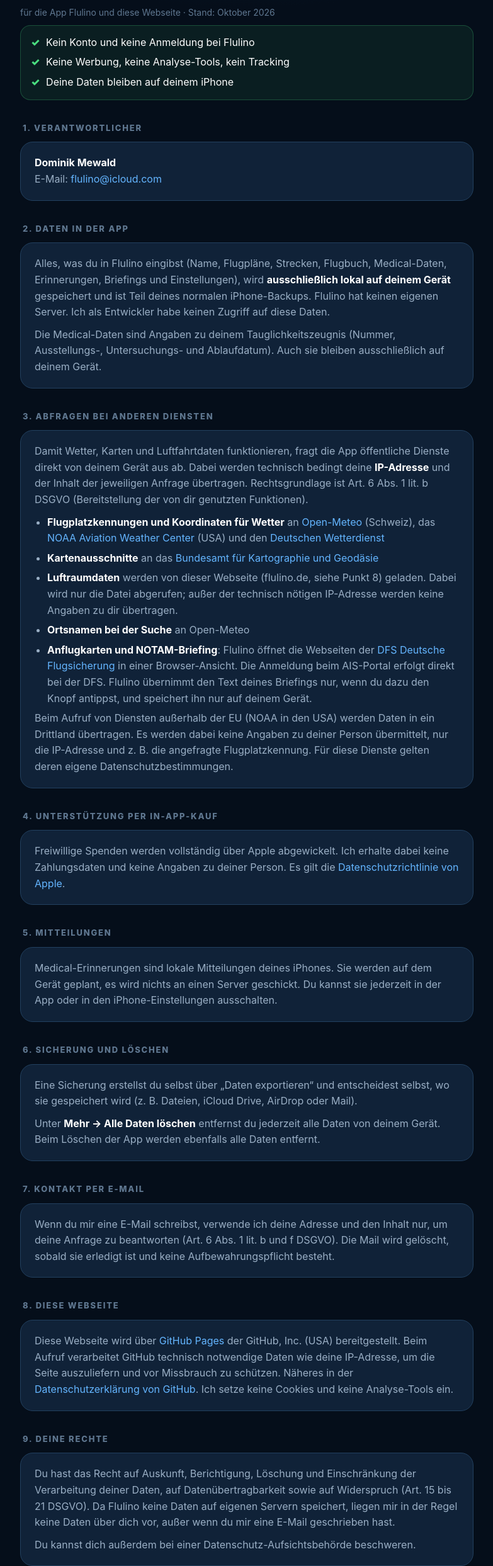
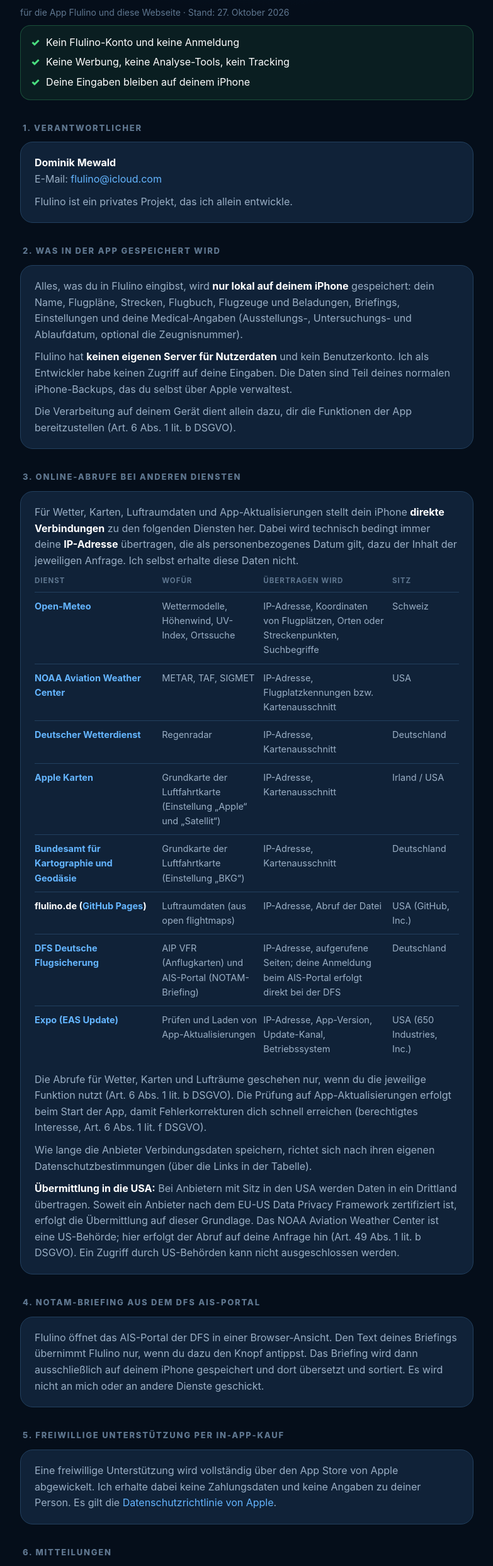
Before and after one commit to Flulino/flulino-web, a plain HTML site: page datenschutz.html in a window 1280 px wide. Shown: the part 149-2636 px from the top of the page at 63% size, without its empty margins (248-1031 px from the left). Drawn offline with Linux system fonts and the light colour scheme.

Commit message:
Add files via upload

```diff
--- a/datenschutz.html
+++ b/datenschutz.html
@@ -7,7 +7,19 @@
   <meta name="description" content="Datenschutzerklärung der App Flulino und dieser Webseite.">
   <meta name="theme-color" content="#050E1A">
   <link rel="icon" href="favicon.png">
-  <link rel="stylesheet" href="style.css">
+  <link rel="stylesheet" href="style.css?v=25">
+  <style>
+    .tbl { width: 100%; border-collapse: collapse; font-size: 14.5px; }
+    .tbl th { text-align: left; color: var(--faint); font-size: 11.5px; letter-spacing: 1px; text-transform: uppercase; padding: 0 10px 8px 0; }
+    .tbl td { padding: 10px 10px 10px 0; border-top: 1px solid var(--border); vertical-align: top; }
+    .tbl td:first-child { color: var(--text); font-weight: 700; width: 30%; }
+    @media (max-width: 600px) {
+      .tbl thead { display: none; }
+      .tbl tr { display: block; border-top: 1px solid var(--border); padding: 10px 0; }
+      .tbl td { display: block; border: 0; padding: 2px 0; width: auto !important; }
+      .tbl td[data-l]::before { content: attr(data-l) ": "; color: var(--faint); font-weight: 700; }
+    }
+  </style>
 </head>
 <body>
   <div class="wrap doc">
@@ -17,76 +29,94 @@
     </nav>
 
     <h1>Datenschutzerklärung</h1>
-    <div class="stand">für die App Flulino und diese Webseite · Stand: Oktober 2026</div>
+    <div class="stand">für die App Flulino und diese Webseite · Stand: 27. Oktober 2026</div>
 
     <div class="good">
-      <div>Kein Konto und keine Anmeldung bei Flulino</div>
+      <div>Kein Flulino-Konto und keine Anmeldung</div>
       <div>Keine Werbung, keine Analyse-Tools, kein Tracking</div>
-      <div>Deine Daten bleiben auf deinem iPhone</div>
+      <div>Deine Eingaben bleiben auf deinem iPhone</div>
     </div>
 
     <h2>1. Verantwortlicher</h2>
     <div class="card">
       <p><b>Dominik Mewald</b><br>E-Mail: <a href="mailto:flulino@icloud.com">flulino@icloud.com</a></p>
+      <p>Flulino ist ein privates Projekt, das ich allein entwickle.</p>
     </div>
 
-    <h2>2. Daten in der App</h2>
+    <h2>2. Was in der App gespeichert wird</h2>
     <div class="card">
-      <p>Alles, was du in Flulino eingibst (Name, Flugpläne, Strecken, Flugbuch, Medical-Daten, Erinnerungen, Briefings und Einstellungen), wird <b>ausschließlich lokal auf deinem Gerät</b> gespeichert und ist Teil deines normalen iPhone-Backups. Flulino hat keinen eigenen Server. Ich als Entwickler habe keinen Zugriff auf diese Daten.</p>
-      <p>Die Medical-Daten sind Angaben zu deinem Tauglichkeitszeugnis (Nummer, Ausstellungs-, Untersuchungs- und Ablaufdatum). Auch sie bleiben ausschließlich auf deinem Gerät.</p>
+      <p>Alles, was du in Flulino eingibst, wird <b>nur lokal auf deinem iPhone</b> gespeichert: dein Name, Flugpläne, Strecken, Flugbuch, Flugzeuge und Beladungen, Briefings, Einstellungen und deine Medical-Angaben (Ausstellungs-, Untersuchungs- und Ablaufdatum, optional die Zeugnisnummer).</p>
+      <p>Flulino hat <b>keinen eigenen Server für Nutzerdaten</b> und kein Benutzerkonto. Ich als Entwickler habe keinen Zugriff auf deine Eingaben. Die Daten sind Teil deines normalen iPhone-Backups, das du selbst über Apple verwaltest.</p>
+      <p>Die Verarbeitung auf deinem Gerät dient allein dazu, dir die Funktionen der App bereitzustellen (Art. 6 Abs. 1 lit. b DSGVO).</p>
     </div>
 
-    <h2>3. Abfragen bei anderen Diensten</h2>
+    <h2>3. Online-Abrufe bei anderen Diensten</h2>
     <div class="card">
-      <p>Damit Wetter, Karten und Luftfahrtdaten funktionieren, fragt die App öffentliche Dienste direkt von deinem Gerät aus ab. Dabei werden technisch bedingt deine <b>IP-Adresse</b> und der Inhalt der jeweiligen Anfrage übertragen. Rechtsgrundlage ist Art. 6 Abs. 1 lit. b DSGVO (Bereitstellung der von dir genutzten Funktionen).</p>
-      <ul>
-        <li><b>Flugplatzkennungen und Koordinaten für Wetter</b> an <a href="https://open-meteo.com/en/terms">Open-Meteo</a> (Schweiz), das <a href="https://aviationweather.gov">NOAA Aviation Weather Center</a> (USA) und den <a href="https://www.dwd.de">Deutschen Wetterdienst</a></li>
-        <li><b>Kartenausschnitte</b> an das <a href="https://www.bkg.bund.de">Bundesamt für Kartographie und Geodäsie</a></li>
-        <li><b>Luftraumdaten</b> werden von dieser Webseite (flulino.de, siehe Punkt 8) geladen. Dabei wird nur die Datei abgerufen; außer der technisch nötigen IP-Adresse werden keine Angaben zu dir übertragen.</li>
-        <li><b>Ortsnamen bei der Suche</b> an Open-Meteo</li>
-        <li><b>Anflugkarten und NOTAM-Briefing</b>: Flulino öffnet die Webseiten der <a href="https://www.dfs.de">DFS Deutsche Flugsicherung</a> in einer Browser-Ansicht. Die Anmeldung beim AIS-Portal erfolgt direkt bei der DFS. Flulino übernimmt den Text deines Briefings nur, wenn du dazu den Knopf antippst, und speichert ihn nur auf deinem Gerät.</li>
-      </ul>
-      <p>Beim Aufruf von Diensten außerhalb der EU (NOAA in den USA) werden Daten in ein Drittland übertragen. Es werden dabei keine Angaben zu deiner Person übermittelt, nur die IP-Adresse und z. B. die angefragte Flugplatzkennung. Für diese Dienste gelten deren eigene Datenschutzbestimmungen.</p>
+      <p>Für Wetter, Karten, Luftraumdaten und App-Aktualisierungen stellt dein iPhone <b>direkte Verbindungen</b> zu den folgenden Diensten her. Dabei wird technisch bedingt immer deine <b>IP-Adresse</b> übertragen, die als personenbezogenes Datum gilt, dazu der Inhalt der jeweiligen Anfrage. Ich selbst erhalte diese Daten nicht.</p>
+      <table class="tbl">
+        <thead><tr><th>Dienst</th><th>Wofür</th><th>Übertragen wird</th><th>Sitz</th></tr></thead>
+        <tbody>
+          <tr><td><a href="https://open-meteo.com/en/terms">Open-Meteo</a></td><td data-l="Wofür">Wettermodelle, Höhenwind, UV-Index, Ortssuche</td><td data-l="Daten">IP-Adresse, Koordinaten von Flugplätzen, Orten oder Streckenpunkten, Suchbegriffe</td><td data-l="Sitz">Schweiz</td></tr>
+          <tr><td><a href="https://aviationweather.gov">NOAA Aviation Weather Center</a></td><td data-l="Wofür">METAR, TAF, SIGMET</td><td data-l="Daten">IP-Adresse, Flugplatzkennungen bzw. Kartenausschnitt</td><td data-l="Sitz">USA</td></tr>
+          <tr><td><a href="https://www.dwd.de">Deutscher Wetterdienst</a></td><td data-l="Wofür">Regenradar</td><td data-l="Daten">IP-Adresse, Kartenausschnitt</td><td data-l="Sitz">Deutschland</td></tr>
+          <tr><td><a href="https://www.apple.com/legal/privacy/">Apple Karten</a></td><td data-l="Wofür">Grundkarte der Luftfahrtkarte (Einstellung „Apple“ und „Satellit“)</td><td data-l="Daten">IP-Adresse, Kartenausschnitt</td><td data-l="Sitz">Irland / USA</td></tr>
+          <tr><td><a href="https://www.bkg.bund.de">Bundesamt für Kartographie und Geodäsie</a></td><td data-l="Wofür">Grundkarte der Luftfahrtkarte (Einstellung „BKG“)</td><td data-l="Daten">IP-Adresse, Kartenausschnitt</td><td data-l="Sitz">Deutschland</td></tr>
+          <tr><td>flulino.de (<a href="https://docs.github.com/site-policy/privacy-policies/github-general-privacy-statement">GitHub Pages</a>)</td><td data-l="Wofür">Luftraumdaten (aus open flightmaps)</td><td data-l="Daten">IP-Adresse, Abruf der Datei</td><td data-l="Sitz">USA (GitHub, Inc.)</td></tr>
+          <tr><td><a href="https://www.dfs.de">DFS Deutsche Flugsicherung</a></td><td data-l="Wofür">AIP VFR (Anflugkarten) und AIS-Portal (NOTAM-Briefing)</td><td data-l="Daten">IP-Adresse, aufgerufene Seiten; deine Anmeldung beim AIS-Portal erfolgt direkt bei der DFS</td><td data-l="Sitz">Deutschland</td></tr>
+          <tr><td><a href="https://expo.dev/privacy">Expo (EAS Update)</a></td><td data-l="Wofür">Prüfen und Laden von App-Aktualisierungen</td><td data-l="Daten">IP-Adresse, App-Version, Update-Kanal, Betriebssystem</td><td data-l="Sitz">USA (650 Industries, Inc.)</td></tr>
+        </tbody>
+      </table>
+      <p style="margin-top:14px">Die Abrufe für Wetter, Karten und Lufträume geschehen nur, wenn du die jeweilige Funktion nutzt (Art. 6 Abs. 1 lit. b DSGVO). Die Prüfung auf App-Aktualisierungen erfolgt beim Start der App, damit Fehlerkorrekturen dich schnell erreichen (berechtigtes Interesse, Art. 6 Abs. 1 lit. f DSGVO).</p>
+      <p>Wie lange die Anbieter Verbindungsdaten speichern, richtet sich nach ihren eigenen Datenschutzbestimmungen (über die Links in der Tabelle).</p>
+      <p><b>Übermittlung in die USA:</b> Bei Anbietern mit Sitz in den USA werden Daten in ein Drittland übertragen. Soweit ein Anbieter nach dem EU-US Data Privacy Framework zertifiziert ist, erfolgt die Übermittlung auf dieser Grundlage. Das NOAA Aviation Weather Center ist eine US-Behörde; hier erfolgt der Abruf auf deine Anfrage hin (Art. 49 Abs. 1 lit. b DSGVO). Ein Zugriff durch US-Behörden kann nicht ausgeschlossen werden.</p>
     </div>
 
-    <h2>4. Unterstützung per In-App-Kauf</h2>
+    <h2>4. NOTAM-Briefing aus dem DFS AIS-Portal</h2>
     <div class="card">
-      <p>Freiwillige Spenden werden vollständig über Apple abgewickelt. Ich erhalte dabei keine Zahlungsdaten und keine Angaben zu deiner Person. Es gilt die <a href="https://www.apple.com/legal/privacy/">Datenschutzrichtlinie von Apple</a>.</p>
+      <p>Flulino öffnet das AIS-Portal der DFS in einer Browser-Ansicht. Den Text deines Briefings übernimmt Flulino nur, wenn du dazu den Knopf antippst. Das Briefing wird dann ausschließlich auf deinem iPhone gespeichert und dort übersetzt und sortiert. Es wird nicht an mich oder an andere Dienste geschickt.</p>
     </div>
 
-    <h2>5. Mitteilungen</h2>
+    <h2>5. Freiwillige Unterstützung per In-App-Kauf</h2>
+    <div class="card">
+      <p>Eine freiwillige Unterstützung wird vollständig über den App Store von Apple abgewickelt. Ich erhalte dabei keine Zahlungsdaten und keine Angaben zu deiner Person. Es gilt die <a href="https://www.apple.com/legal/privacy/">Datenschutzrichtlinie von Apple</a>.</p>
+    </div>
+
+    <h2>6. Mitteilungen</h2>
     <div class="card">
       <p>Medical-Erinnerungen sind lokale Mitteilungen deines iPhones. Sie werden auf dem Gerät geplant, es wird nichts an einen Server geschickt. Du kannst sie jederzeit in der App oder in den iPhone-Einstellungen ausschalten.</p>
     </div>
 
-    <h2>6. Sicherung und Löschen</h2>
+    <h2>7. Sicherung, Export und Löschen</h2>
     <div class="card">
-      <p>Eine Sicherung erstellst du selbst über „Daten exportieren“ und entscheidest selbst, wo sie gespeichert wird (z. B. Dateien, iCloud Drive, AirDrop oder Mail).</p>
-      <p>Unter <b>Mehr → Alle Daten löschen</b> entfernst du jederzeit alle Daten von deinem Gerät. Beim Löschen der App werden ebenfalls alle Daten entfernt.</p>
+      <p>Eine Sicherung erstellst du selbst über <b>Mehr → Daten exportieren</b> und entscheidest, wohin sie geht (z. B. Dateien, iCloud Drive, AirDrop oder Mail). Die Sicherungsdatei enthält alle deine App-Daten, auch die Medical-Angaben, und ist <b>nicht verschlüsselt</b>. Bewahre sie sicher auf und verschick sie nicht unbedacht. Eine automatische iCloud-Synchronisierung gibt es derzeit nicht.</p>
+      <p>Unter <b>Mehr → Alle Daten löschen</b> entfernst du deine Daten von diesem iPhone, ebenso beim Löschen der App. Exportierte Sicherungen und iPhone-Backups bleiben davon unberührt; die löschst du bei Bedarf selbst.</p>
     </div>
 
-    <h2>7. Kontakt per E-Mail</h2>
+    <h2>8. Kontakt per E-Mail und Kontaktformular</h2>
     <div class="card">
-      <p>Wenn du mir eine E-Mail schreibst, verwende ich deine Adresse und den Inhalt nur, um deine Anfrage zu beantworten (Art. 6 Abs. 1 lit. b und f DSGVO). Die Mail wird gelöscht, sobald sie erledigt ist und keine Aufbewahrungspflicht besteht.</p>
+      <p>Das Kontaktformular in der App öffnet eine fertige Nachricht in der Mail-App deines iPhones. Gesendet wird erst, wenn du in deiner Mail-App auf Senden tippst, und zwar über deinen eigenen E-Mail-Anbieter an <b>flulino@icloud.com</b>. Mein Postfach liegt bei Apple (iCloud Mail).</p>
+      <p>Ich erhalte dabei deine E-Mail-Adresse, deinen Namen (wenn du ihn angibst), deine Nachricht, angehängte Bildschirmfotos und, wenn du es eingeschaltet lässt, die Geräteinfos (App-Version, iOS-Version, iPhone-Modell). Bitte achte darauf, dass auf Bildschirmfotos keine Medical-Daten oder andere private Angaben zu sehen sind.</p>
+      <p>Ich nutze diese Angaben nur, um deine Anfrage zu beantworten und Fehler zu beheben (Art. 6 Abs. 1 lit. b und f DSGVO). Meldest du einen Fehler in den Luftraumdaten, gebe ich die fachliche Beschreibung (Luftraum, Stelle, Fehler) ohne deinen Namen und deine E-Mail-Adresse an die open flightmaps association weiter, damit die Daten für alle korrigiert werden. E-Mails lösche ich, sobald die Anfrage erledigt ist, spätestens nach 12 Monaten, sofern keine gesetzliche Aufbewahrungspflicht besteht. Auf Wunsch lösche ich sie sofort.</p>
     </div>
 
-    <h2>8. Diese Webseite</h2>
+    <h2>9. Diese Webseite</h2>
     <div class="card">
-      <p>Diese Webseite wird über <a href="https://pages.github.com">GitHub Pages</a> der GitHub, Inc. (USA) bereitgestellt. Beim Aufruf verarbeitet GitHub technisch notwendige Daten wie deine IP-Adresse, um die Seite auszuliefern und vor Missbrauch zu schützen. Näheres in der <a href="https://docs.github.com/site-policy/privacy-policies/github-general-privacy-statement">Datenschutzerklärung von GitHub</a>. Ich setze keine Cookies und keine Analyse-Tools ein.</p>
+      <p>Diese Webseite wird über <a href="https://pages.github.com">GitHub Pages</a> der GitHub, Inc. (USA) bereitgestellt. Beim Aufruf verarbeitet GitHub technisch notwendige Daten wie deine IP-Adresse, um die Seite auszuliefern und vor Missbrauch zu schützen (berechtigtes Interesse, Art. 6 Abs. 1 lit. f DSGVO). Näheres in der <a href="https://docs.github.com/site-policy/privacy-policies/github-general-privacy-statement">Datenschutzerklärung von GitHub</a>.</p>
+      <p>Ich setze keine Cookies, keine Analyse-Tools und keine eingebundenen Inhalte anderer Anbieter (z. B. Schriften oder Videos) ein.</p>
     </div>
 
-    <h2>9. Deine Rechte</h2>
+    <h2>10. Deine Rechte</h2>
     <div class="card">
-      <p>Du hast das Recht auf Auskunft, Berichtigung, Löschung und Einschränkung der Verarbeitung deiner Daten, auf Datenübertragbarkeit sowie auf Widerspruch (Art. 15 bis 21 DSGVO). Da Flulino keine Daten auf eigenen Servern speichert, liegen mir in der Regel keine Daten über dich vor, außer wenn du mir eine E-Mail geschrieben hast.</p>
-      <p>Du kannst dich außerdem bei einer Datenschutz-Aufsichtsbehörde beschweren.</p>
+      <p>Du hast das Recht auf Auskunft, Berichtigung, Löschung und Einschränkung der Verarbeitung deiner Daten, auf Datenübertragbarkeit sowie auf Widerspruch gegen Verarbeitungen auf Grundlage berechtigter Interessen (Art. 15 bis 21 DSGVO). Da Flulino keine Nutzerdaten auf eigenen Servern speichert, liegen mir in der Regel nur Daten über dich vor, wenn du mir eine E-Mail geschrieben hast. Für Daten bei den in Punkt 3 genannten Diensten wende dich bitte an den jeweiligen Anbieter.</p>
+      <p>Du kannst dich außerdem bei einer Datenschutz-Aufsichtsbehörde beschweren, zum Beispiel bei der Behörde deines Bundeslandes.</p>
     </div>
 
-    <h2>10. Kinder</h2>
+    <h2>11. Kinder</h2>
     <div class="card">
-      <p>Flulino richtet sich an Pilotinnen und Piloten und nicht an Kinder unter 16 Jahren.</p>
+      <p>Flulino richtet sich an Pilotinnen, Piloten und Flugschüler und nicht an Kinder unter 16 Jahren.</p>
     </div>
 
-    <h2>11. Änderungen</h2>
+    <h2>12. Änderungen</h2>
     <div class="card">
       <p>Wenn sich die App ändert, passe ich diese Datenschutzerklärung an. Es gilt die jeweils hier veröffentlichte Fassung.</p>
     </div>
```
Also changed, not shown: index.html (+8 -8 lines).
